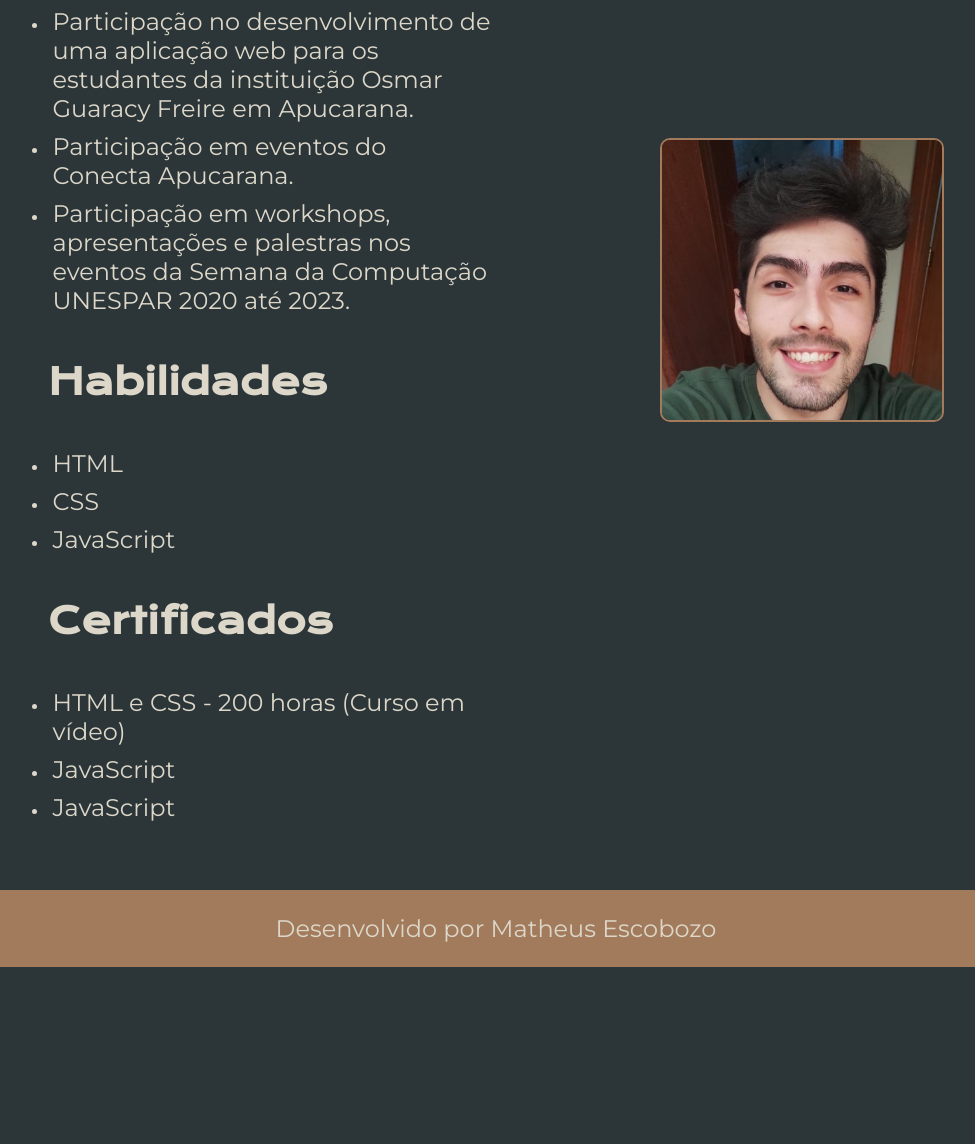
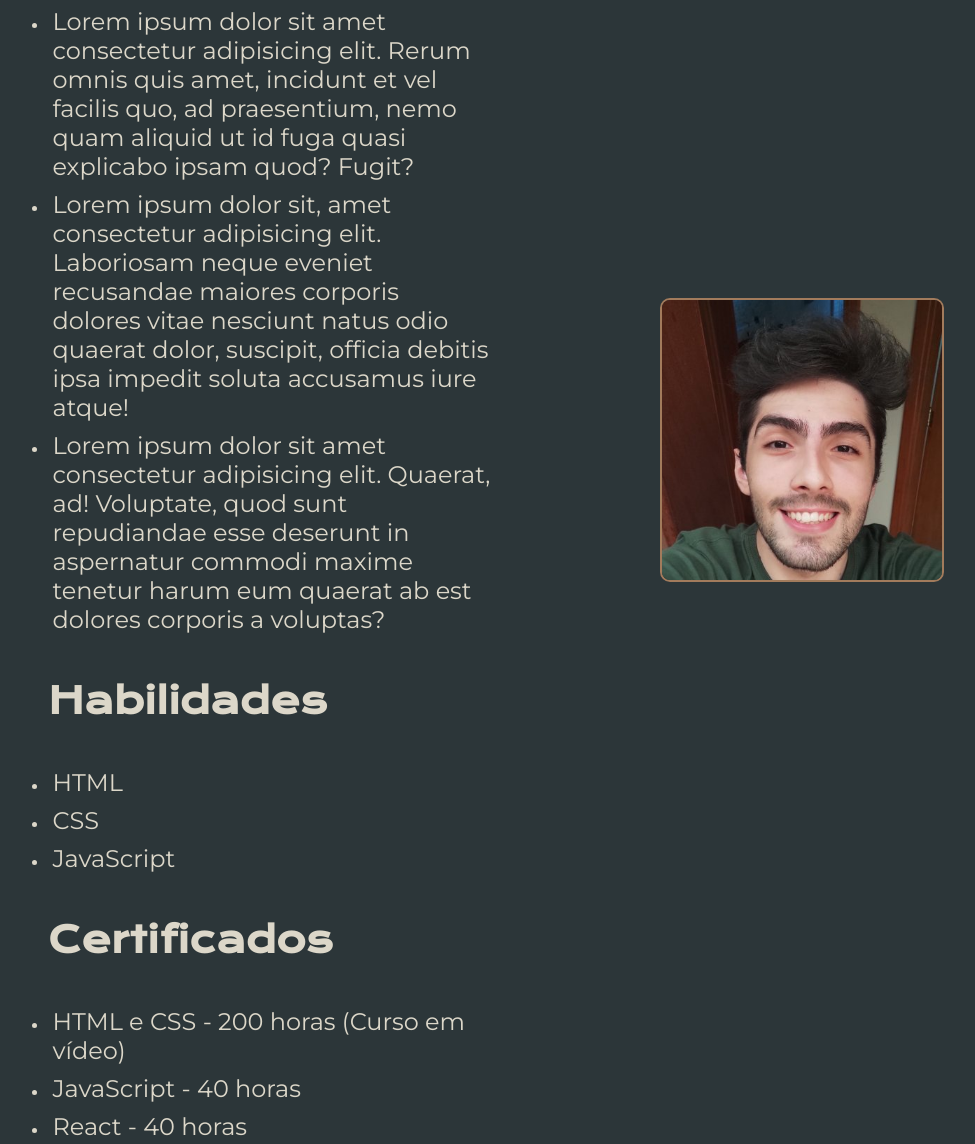
Before and after one commit to matheuscobz/projeto-portfolio, a plain HTML site: page curriculo.html in a window 1280 px wide. Shown: the part 384-1528 px from the top of the page, without its empty margins (144-1119 px from the left). Before the commit the page ends 1351 px from the top, so only its background shows below. Drawn offline with nearby package versions, Linux system fonts and the light colour scheme.

Commit message:
Atualizando o curriculo
Adicionando conteúdo extra

```diff
--- a/curriculo.html
+++ b/curriculo.html
@@ -22,13 +22,13 @@
             <h2 class="container__conteudo__titulo">Experiencias</h2>
                 <ul>
                     <li class="container__conteudo__lista">
-                        <p class="container__conteudo__paragrafo">Participação no desenvolvimento de uma aplicação web para os estudantes da instituição Osmar Guaracy Freire em Apucarana.</p>
+                        <p class="container__conteudo__paragrafo">Lorem ipsum dolor sit amet consectetur adipisicing elit. Rerum omnis quis amet, incidunt et vel facilis quo, ad praesentium, nemo quam aliquid ut id fuga quasi explicabo ipsam quod? Fugit?</p>
                     </li>
                     <li class="container__conteudo__lista">
-                        <p class="container__conteudo__paragrafo">Participação em eventos do Conecta Apucarana.</p>
+                        <p class="container__conteudo__paragrafo">Lorem ipsum dolor sit, amet consectetur adipisicing elit. Laboriosam neque eveniet recusandae maiores corporis dolores vitae nesciunt natus odio quaerat dolor, suscipit, officia debitis ipsa impedit soluta accusamus iure atque!</p>
                     </li>
                     <li class="container__conteudo__lista">
-                        <p class="container__conteudo__paragrafo">Participação em workshops, apresentações e palestras nos eventos da Semana da Computação UNESPAR 2020 até 2023.</p>
+                        <p class="container__conteudo__paragrafo">Lorem ipsum dolor sit amet consectetur adipisicing elit. Quaerat, ad! Voluptate, quod sunt repudiandae esse deserunt in aspernatur commodi maxime tenetur harum eum quaerat ab est dolores corporis a voluptas?</p>
                     </li>
                 </ul>
             <h2 class="container__conteudo__titulo">Habilidades</h2>
@@ -49,10 +49,10 @@
                     <p class="container__conteudo__paragrafo">HTML e CSS - 200 horas (Curso em vídeo)</p>
                 </li>
                 <li class="container__conteudo__lista">
-                    <p class="container__conteudo__paragrafo">JavaScript</p>
+                    <p class="container__conteudo__paragrafo">JavaScript - 40 horas</p>
                 </li>
                 <li class="container__conteudo__lista">
-                    <p class="container__conteudo__paragrafo">JavaScript</p>
+                    <p class="container__conteudo__paragrafo">React - 40 horas</p>
                 </li>
             </ul>
         </section>
```
